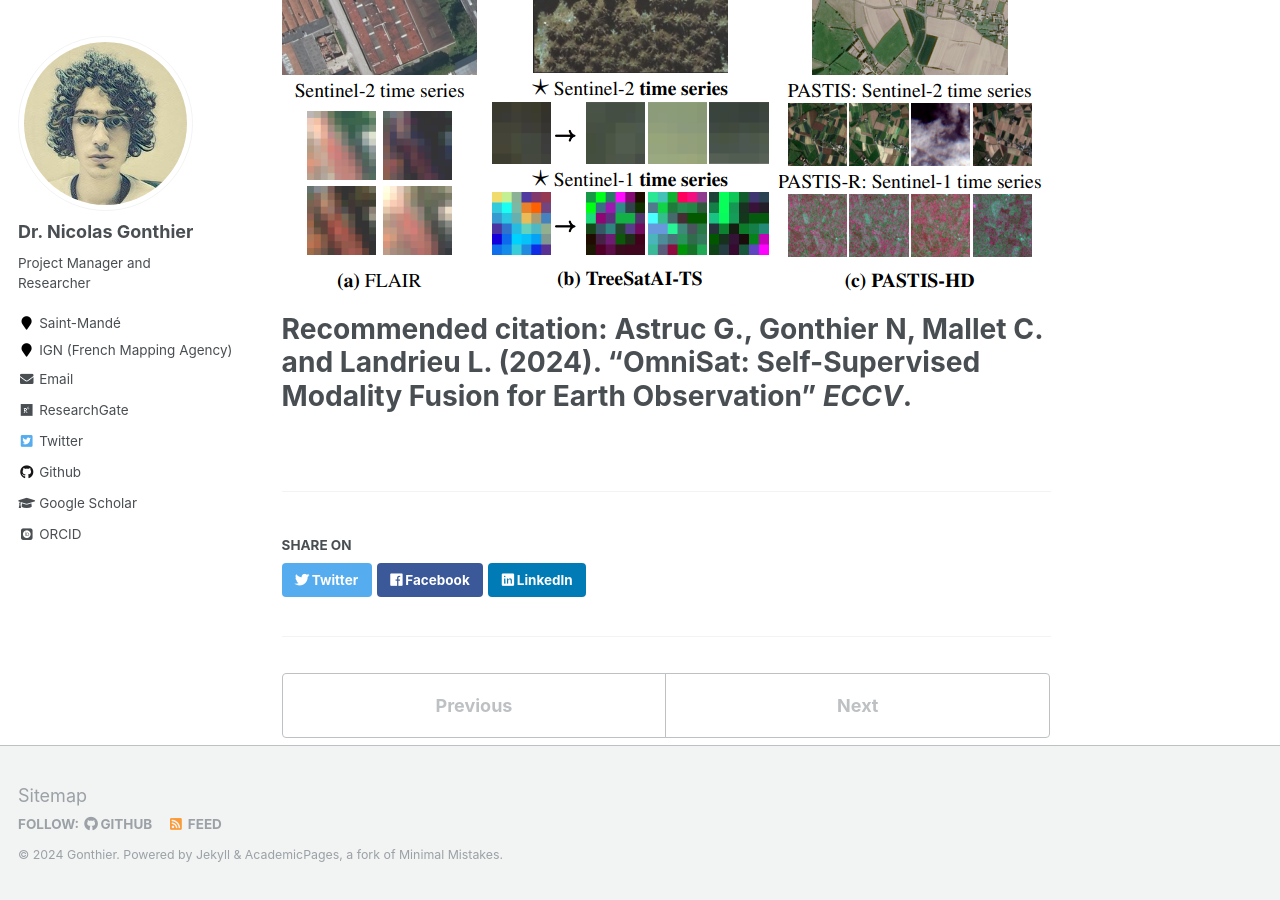
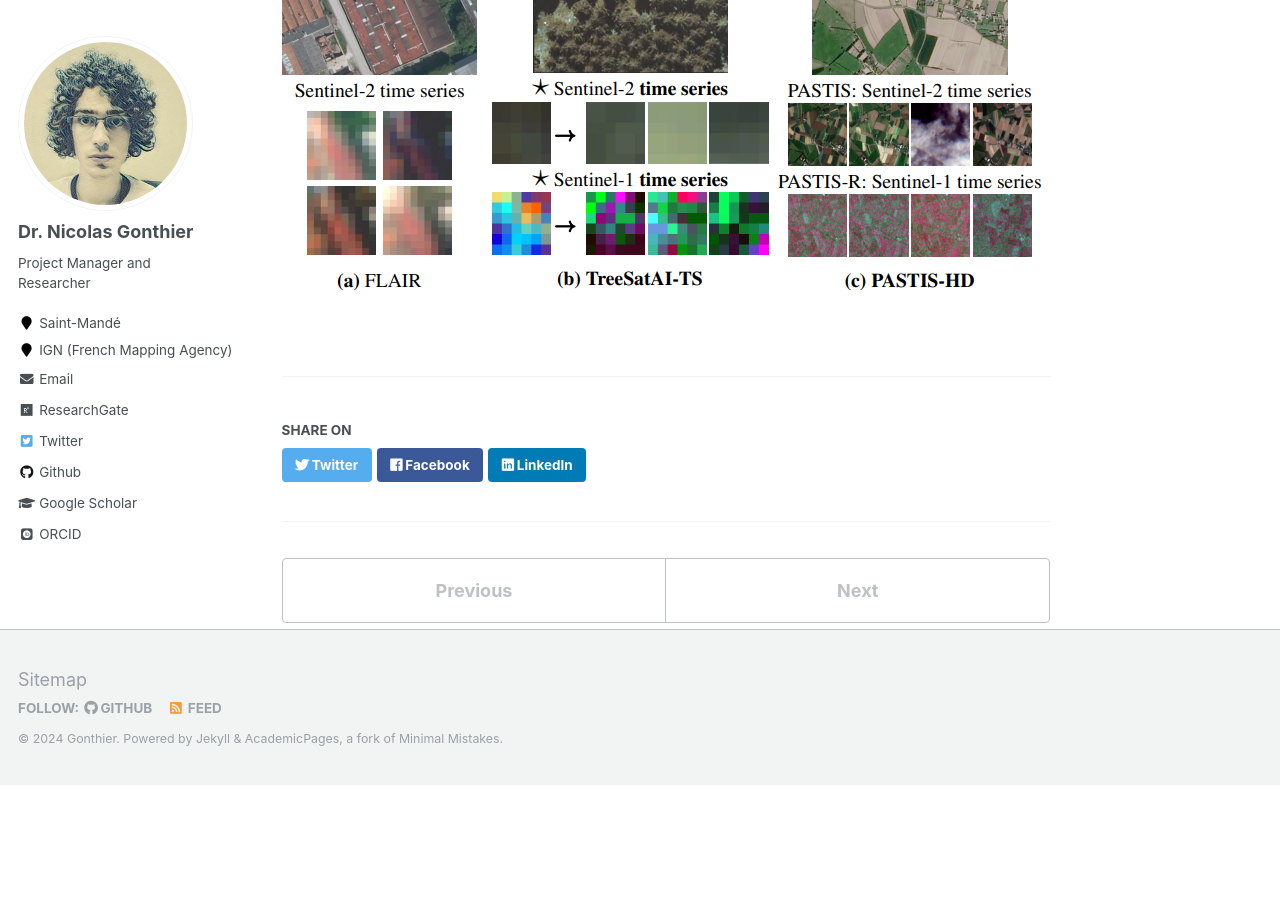
Before and after one commit to ngonthier/ngonthier.github.io, a Jekyll site: the page built from _publications/2024-04_OmniSat.md, in a window 1280 px wide and 900 px high, scrolled down 1642 px. Built offline with Jekyll 4.4.1, drawn with Linux system fonts in a browser that asks for light colours; some web fonts are replaced; after the commit the page ends 2427 px from its top, so only the background shows below that.

Commit message:
Update 2024-04_OmniSat.md

```diff
--- a/_publications/2024-04_OmniSat.md
+++ b/_publications/2024-04_OmniSat.md
@@ -32,5 +32,3 @@ Keywords
 # ![Architecture of the OmniSat model.](https://ngonthier.github.io/images/OmniSat_Archi.JPG)
 
 # ![Multimodal datasets used.](https://ngonthier.github.io/images/astruc_eccv24.webp)
-
-# Recommended citation: Astruc G., Gonthier N, Mallet C. and Landrieu L. (2024). "OmniSat: Self-Supervised Modality Fusion for Earth Observation" <i>ECCV</i>.
```
